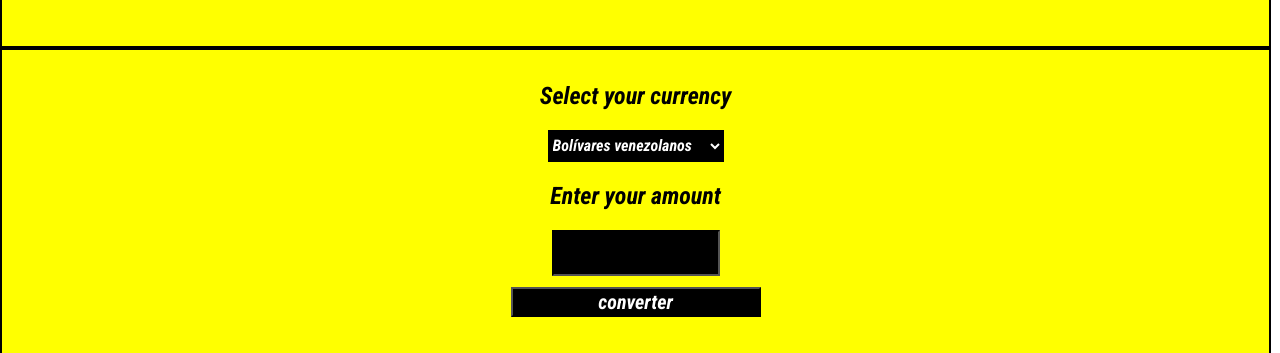
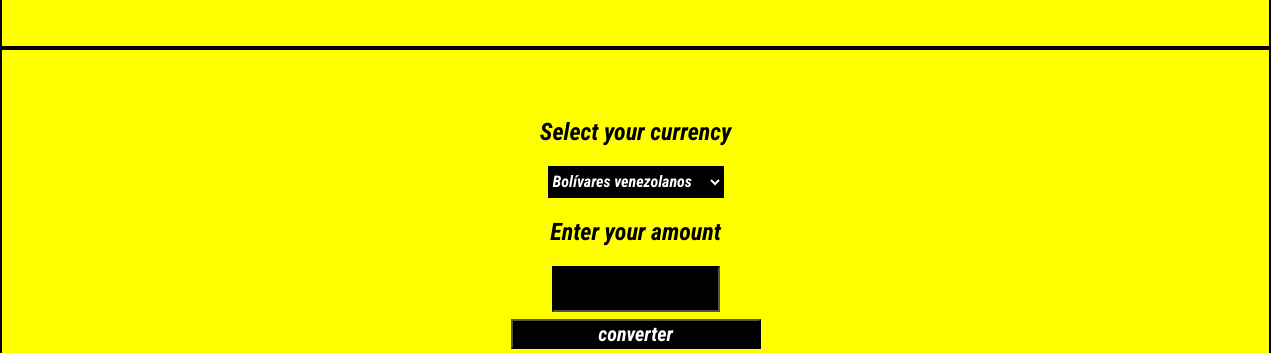
Before and after one commit to diegomzalez/jsConverter, a plain HTML site: page src/public/index.html in a window 1280 px wide. Shown: the part 156-509 px from the top of the page. Drawn offline with Linux system fonts and the light colour scheme.

Commit message:
resposive 1.2

```diff
--- a/src/public/style.css
+++ b/src/public/style.css
@@ -17,7 +17,7 @@ body {
         height: 400px;
         width: 99%;
         display: flex;
-        justify-content: center;
+        justify-content: space-between;
         flex-wrap: wrap;
         flex-direction: column;
         align-items: center;
@@ -38,7 +38,8 @@ body {
         flex-direction: column;
         align-content: center;
         align-items: center;
-        padding: 0em 0em;
+        padding: 3em 0em 0em 0em;
+        margin: 0em 0em 0em 0em;
 }
 .main-container-currency select {
         height: 2em;
@@ -79,7 +80,7 @@ body {
 .main-result {
         display: flex;
         flex-direction: column;
-        padding: 20px 20px;
+        padding: 0;
         font-family: 'Roboto Condensed', sans-serif;
 }
 .main-displayResult {
```
